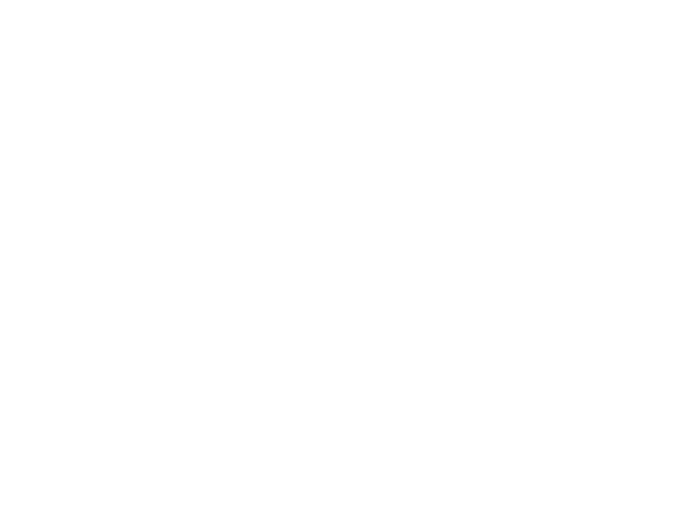
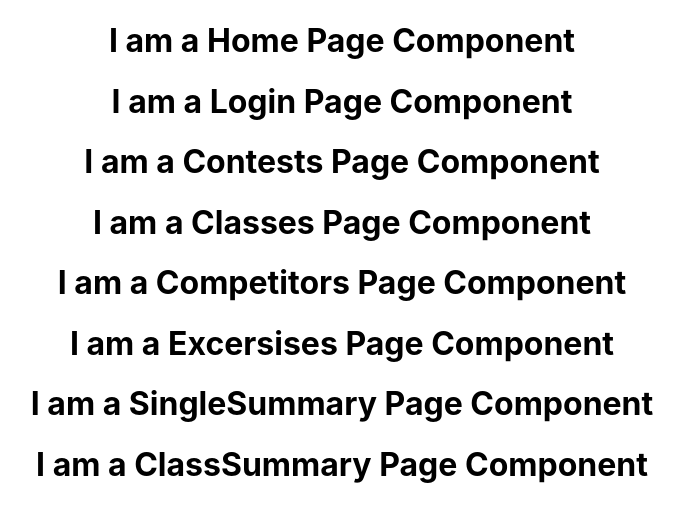
Before and after one commit to CC2021-WBL/GOOD-BOI-Application, a React (Create React App) app: page / in a window 1280 px wide. Shown: the top 522 px of the page, without its empty margins (298-982 px from the left). Built offline with nearby package versions, Linux system fonts and the light colour scheme.

Commit message:
-Created 8 pages mock components

```diff
--- a/src/App.js
+++ b/src/App.js
@@ -1,8 +1,25 @@
 import "./App.css";
+import ClassesPage from "./components/pages/ContestClassesPage";
+import ContestsPage from "./components/pages/ContestsPage";
+import CompetitorsPage from "./components/pages/CompetitorsPage";
+import ExcersisesPage from "./components/pages/ExcersisesPage";
+import SingleSummaryPage from "./components/pages/SingleSummaryPage";
+import HomePage from "./components/pages/HomePage";
+import ClassSummaryPage from "./components/pages/ClassSummaryPage";
+import LoginPage from "./components/pages/LoginPage";
 
 function App() {
   return (
     <div className="App">
+      {/* Components injected for testing purpose */}
+      <HomePage />
+      <LoginPage />
+      <ContestsPage />
+      <ClassesPage />
+      <CompetitorsPage />
+      <ExcersisesPage />
+      <SingleSummaryPage />
+      <ClassSummaryPage />
     </div>
   );
 }
--- /dev/null
+++ b/src/components/pages/ClassSummaryPage.js
@@ -0,0 +1,5 @@
+const ClassSummaryPage = () => {
+  return <h1>I am a ClassSummary Page Component</h1>;
+};
+
+export default ClassSummaryPage;
--- /dev/null
+++ b/src/components/pages/CompetitorsPage.js
@@ -0,0 +1,5 @@
+const CompetitorsPage = () => {
+  return <h1>I am a Competitors Page Component</h1>;
+};
+
+export default CompetitorsPage;
--- /dev/null
+++ b/src/components/pages/ContestClassesPage.js
@@ -0,0 +1,5 @@
+const ClassesPage = () => {
+  return <h1>I am a Classes Page Component</h1>;
+};
+
+export default ClassesPage;
--- /dev/null
+++ b/src/components/pages/ContestsPage.js
@@ -0,0 +1,5 @@
+const ContestsPage = () => {
+  return <h1>I am a Contests Page Component</h1>;
+};
+
+export default ContestsPage;
--- /dev/null
+++ b/src/components/pages/ExcersisesPage.js
@@ -0,0 +1,5 @@
+const ExcersisesPage = () => {
+  return <h1>I am a Excersises Page Component</h1>;
+};
+
+export default ExcersisesPage;
--- /dev/null
+++ b/src/components/pages/HomePage.js
@@ -0,0 +1,5 @@
+const HomePage = () => {
+  return <h1>I am a Home Page Component</h1>;
+};
+
+export default HomePage;
--- /dev/null
+++ b/src/components/pages/LoginPage.js
@@ -0,0 +1,5 @@
+const LoginPage = () => {
+  return <h1>I am a Login Page Component</h1>;
+};
+
+export default LoginPage;
--- /dev/null
+++ b/src/components/pages/SingleSummaryPage.js
@@ -0,0 +1,5 @@
+const SingleSummaryPage = () => {
+  return <h1>I am a SingleSummary Page Component</h1>;
+};
+
+export default SingleSummaryPage;
```
